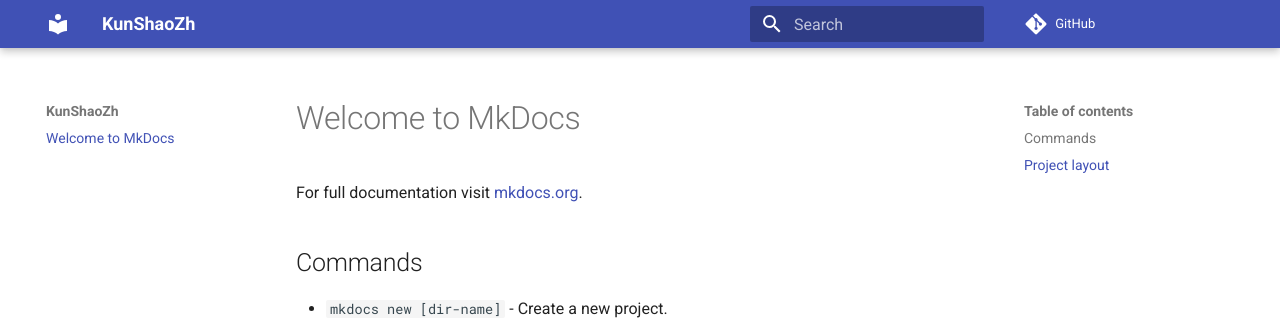
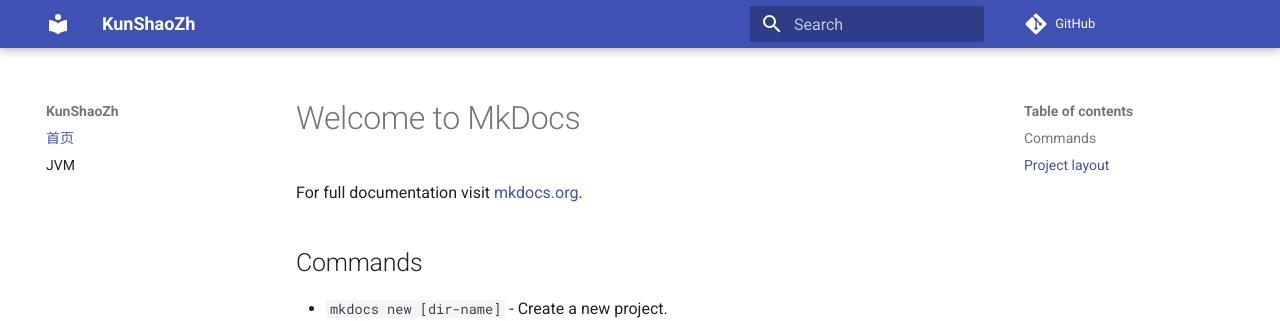
Before and after one commit to KunShaoZh/generalize-java-note, an MkDocs documentation site: the page built from docs/index.md, in a window 1280 px wide. Shown: the top 321 px of the page. Built offline with MkDocs 1.6.1 and Material for MkDocs 9.7.7, drawn with Linux system fonts in a browser that asks for light colours; comment, search, counter and statistics services are not loaded; some of the changed lines change nothing that is shown.

Commit message:
update mkdocs.yml

```diff
--- a/mkdocs.yml
+++ b/mkdocs.yml
@@ -3,6 +3,9 @@
 edit_uri: edit/main/docs/ #定义 "Edit this page" 按钮的链接路径，允许用户直接从网站跳转到 GitHub 编辑对应的Markdown 文件
 site_name: KunShaoZh  # 网站名称
 theme: material      # 使用 Material 主题
+nav:
+  - 首页: index.md
+  - JVM: JVM/java内存模型.md  # 路径相对于 docs/ 目录
 
 plugins:
   - search           # 内置搜索功能
```
